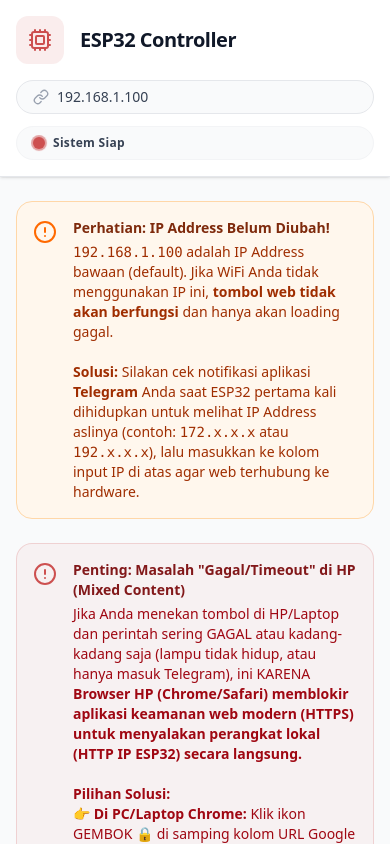
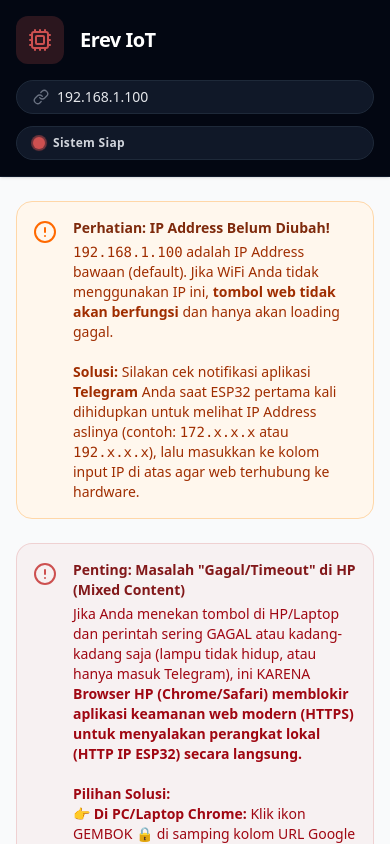
Before and after one commit to rendyvalentino213-web/Erev-IoT, a React (Vite) app: page / in a window 390 px wide. Shown: the top 844 px of the page. Built offline with nearby package versions, Linux system fonts and the light colour scheme; no server answers.

Commit message:
feat: rebrand to Erev IoT and update UI theme
Rename application to Erev IoT, enable microphone permissions, and switch the header to a dark theme.

```diff
--- a/metadata.json
+++ b/metadata.json
@@ -1,6 +1,6 @@
 {
-  "name": "ESP32 Relay Controller",
+  "name": "Erev IoT",
   "description": "Web interface to control 4 relays on an ESP32.",
-  "requestFramePermissions": [],
+  "requestFramePermissions": ["microphone"],
   "majorCapabilities": ["MAJOR_CAPABILITY_SERVER_SIDE_GEMINI_API"]
 }
--- a/src/App.tsx
+++ b/src/App.tsx
@@ -424,34 +424,34 @@
   return (
     <div className="min-h-screen bg-gray-50 text-gray-900 font-sans selection:bg-[#CD5050] selection:text-white pb-12">
       {/* Header */}
-      <header className="border-b border-gray-200 bg-white sticky top-0 z-10 shadow-sm">
+      <header className="border-b border-gray-900 bg-gray-950 sticky top-0 z-10 shadow-sm">
         <div className="max-w-7xl mx-auto px-4 sm:px-6 py-4 flex flex-col md:flex-row md:items-center justify-between gap-4">
           <div className="flex items-center gap-4">
-            <div className="p-3 bg-[#CD5050]/10 rounded-xl">
+            <div className="p-3 bg-[#CD5050]/20 rounded-xl">
               <Cpu className="w-6 h-6 text-[#CD5050]" />
             </div>
             <div>
-              <h1 className="text-xl font-bold tracking-tight text-gray-900">ESP32 Controller</h1>
+              <h1 className="text-xl font-bold tracking-tight text-white">Erev IoT</h1>
             </div>
           </div>
 
           <div className="flex flex-col sm:flex-row items-stretch sm:items-center w-full md:w-auto gap-3">
-            <div className="flex items-center bg-gray-50 border border-gray-200 rounded-full px-4 py-1.5 focus-within:border-[#CD5050] focus-within:ring-2 focus-within:ring-[#CD5050]/20 transition-all">
-              <Link className="w-4 h-4 text-gray-400 mr-2" />
+            <div className="flex items-center bg-gray-900 border border-gray-800 rounded-full px-4 py-1.5 focus-within:border-[#CD5050] focus-within:ring-2 focus-within:ring-[#CD5050]/20 transition-all">
+              <Link className="w-4 h-4 text-gray-500 mr-2" />
               <input
                 type="text"
                 value={espIp}
                 onChange={(e) => setEspIp(e.target.value)}
                 placeholder="IP ESP32 (ex: 192.168.1.100)"
-                className="bg-transparent border-none outline-none text-sm font-medium text-gray-700 w-44"
+                className="bg-transparent border-none outline-none text-sm font-medium text-gray-200 placeholder-gray-600 w-44"
               />
             </div>
-            <div className={`flex items-center gap-2 px-4 py-2 rounded-full border ${isConnecting ? 'bg-orange-50 border-orange-100' : 'bg-gray-50 border-gray-100'}`}>
+            <div className={`flex items-center gap-2 px-4 py-2 rounded-full border ${isConnecting ? 'bg-orange-950/50 border-orange-900' : 'bg-gray-900 border-gray-800'}`}>
               <span className="relative flex h-3 w-3">
                 <span className={`animate-ping absolute inline-flex h-full w-full rounded-full opacity-75 ${variasiMode !== 0 ? 'bg-purple-500' : 'bg-[#CD5050]'}`}></span>
                 <span className={`relative inline-flex rounded-full h-3 w-3 ${variasiMode !== 0 ? 'bg-purple-500' : 'bg-[#CD5050]'}`}></span>
               </span>
-              <span className="text-xs font-semibold text-gray-700 tracking-wide whitespace-nowrap">
+              <span className="text-xs font-semibold text-gray-300 tracking-wide whitespace-nowrap">
                 {isConnecting ? 'MENGIRIM...' : variasiMode === 1 ? 'VARIASI 1 JALAN' : variasiMode === 2 ? 'VARIASI 2 JALAN' : 'Sistem Siap'}
               </span>
             </div>
```
